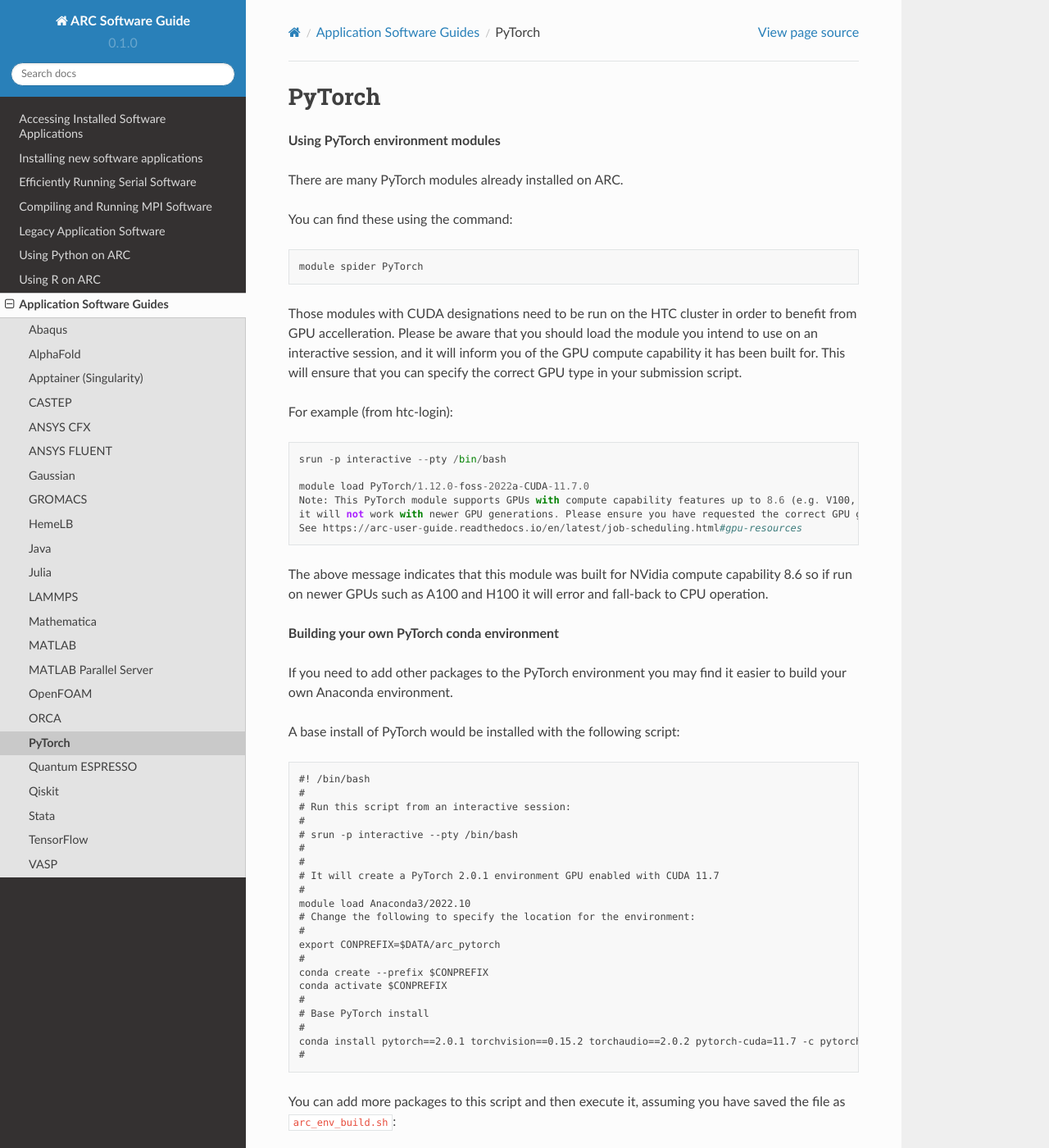
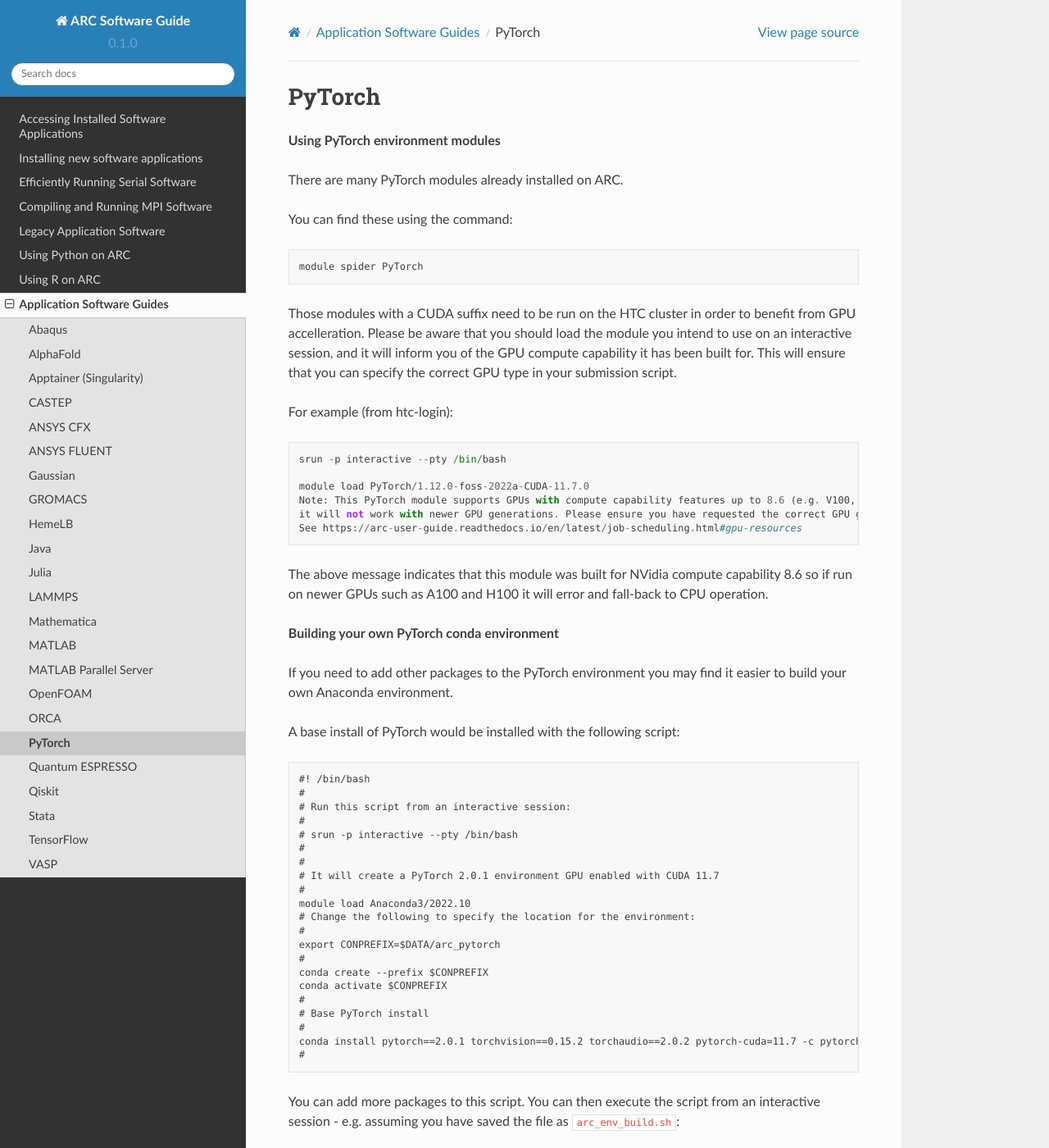
Before and after one commit to oxford-arc/arc-software-guide, a Sphinx documentation site: the page built from docs/source/apps/arc_pytorch.rst, in a window 1280 px wide and 1400 px high. Shown: the whole window at 82% size. Built offline with Sphinx 7.4.7 and the Read the Docs theme 2.0.0, drawn with Linux system fonts in a browser that asks for light colours; some of the changed text lies outside the part shown.

Commit message:
Update arc_pytorch.rst

```diff
--- a/docs/source/apps/arc_pytorch.rst
+++ b/docs/source/apps/arc_pytorch.rst
@@ -9,7 +9,7 @@
 
   module spider PyTorch
 
-Those modules with CUDA designations need to be run on the HTC cluster in order to benefit from GPU accelleration.
+Those modules with a CUDA suffix need to be run on the HTC cluster in order to benefit from GPU accelleration.
 Please be aware that you should load the module you intend to use on an interactive session, and it will inform you of the GPU compute capability it has been built for.
 This will ensure that you can specify the correct GPU type in your submission script.
 
@@ -53,7 +53,7 @@
   conda install pytorch==2.0.1 torchvision==0.15.2 torchaudio==2.0.2 pytorch-cuda=11.7 -c pytorch -c nvidia
   #
 
-You can add more packages to this script and then execute it, assuming you have saved the file as ``arc_env_build.sh``::
+You can add more packages to this script. You can then execute the script from an interactive session - e.g. assuming you have saved the file as ``arc_env_build.sh``::
 
    [user@htc-login01 ~]$ srun -i interactive --pty /bin/bash
    srun: CPU resource required, checking settings/requirements...
@@ -66,3 +66,7 @@
    conda activate $CONPREFIX
 
   ...your python command here...
+
+..note..:
+
+  You MUST deactivate any active conda environment from your shell BEFORE running the ``sbatch`` command to submit your job - otherwise your job may fail.
```
